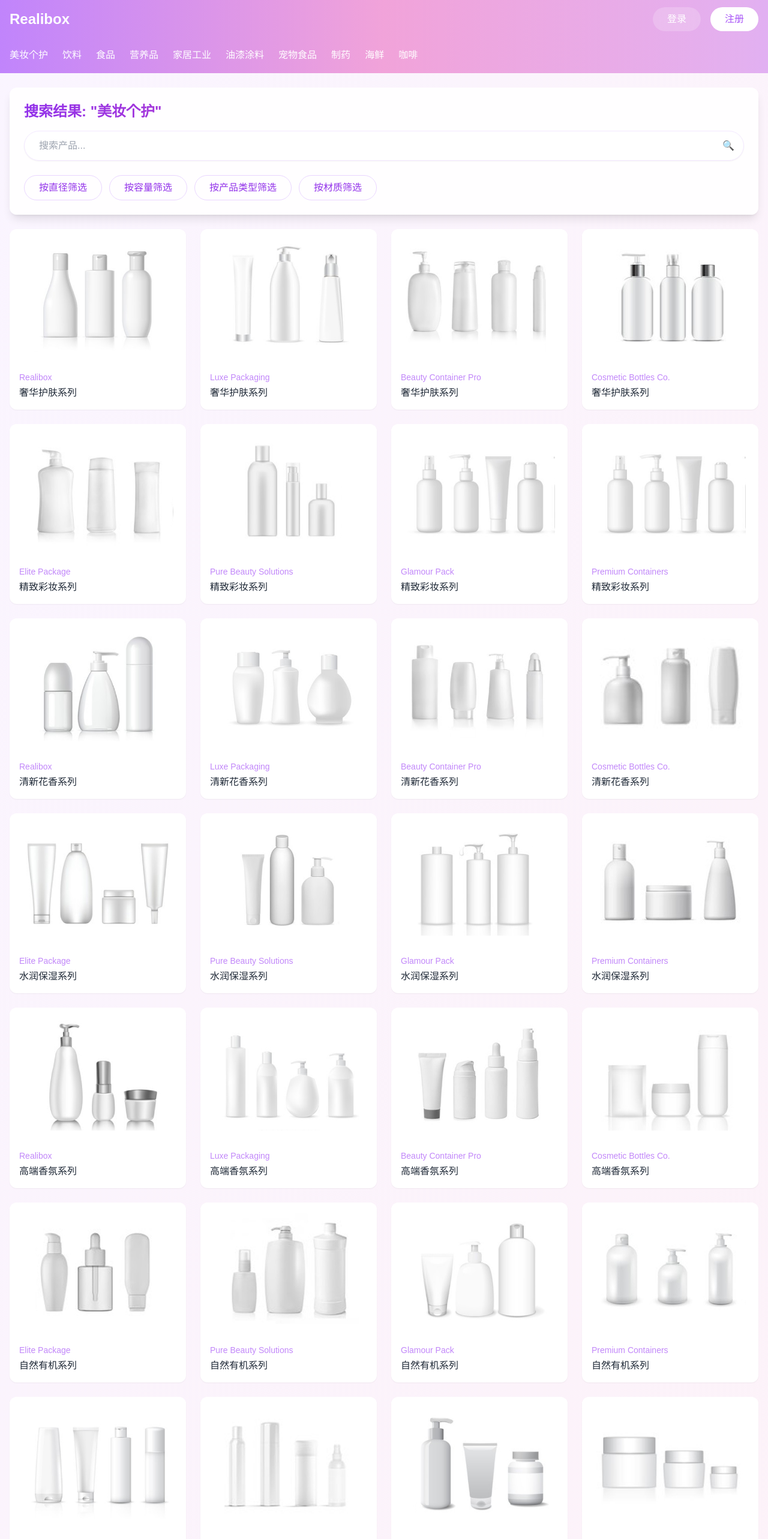
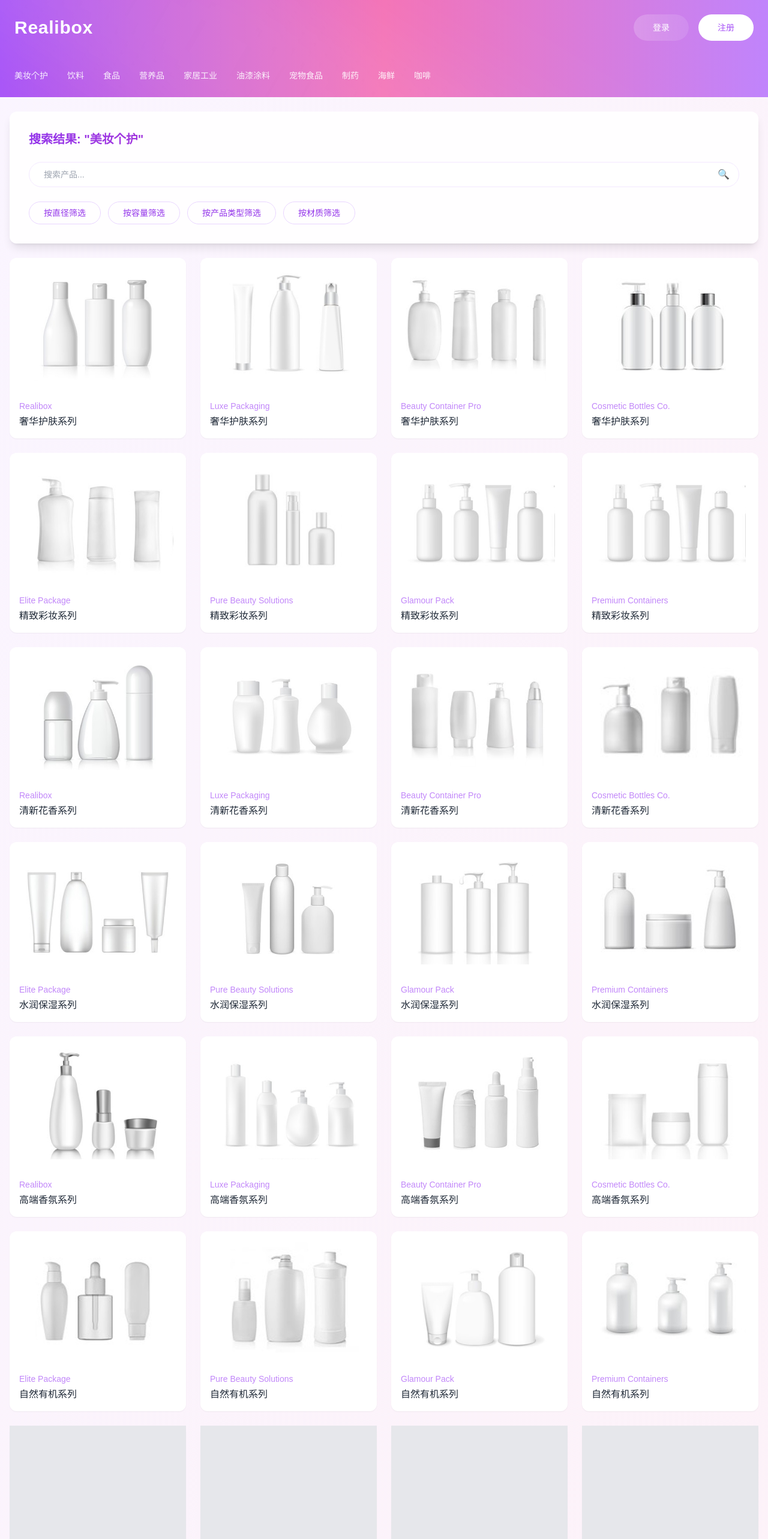
Before and after one commit to leoleelxh/realishot-websit-demo, a Next.js app: page / in a window 1280 px wide. Shown: the top 2566 px of the page at 60% size. Built offline with nearby package versions, Linux system fonts and the light colour scheme.

Commit message:
优化样式

```diff
--- a/src/app/page.tsx
+++ b/src/app/page.tsx
@@ -1,25 +1,82 @@
 'use client';
 
-import { useState, useEffect, useCallback } from 'react';
+import { useState, useCallback, useEffect } from 'react';
 import { products } from '@/data/products';
 import Navbar from '@/components/Navbar';
 import SearchFilter from '@/components/SearchFilter';
 import ProductCard from '@/components/ProductCard';
 import ProductModal from '@/components/ProductModal';
+import ProductSkeleton from '@/components/ProductSkeleton';
+import BackToTop from '@/components/BackToTop';
 import { Product } from '@/types/product';
+
+const ITEMS_PER_PAGE = 12; // 每页显示的产品数量
 
 export default function Home() {
   const [selectedProduct, setSelectedProduct] = useState<Product | null>(null);
   const [searchTerm, setSearchTerm] = useState('');
-  const [displayedProducts, setDisplayedProducts] = useState(products);
-  const [activeFilter, setActiveFilter] = useState('');
+  const [displayedProducts, setDisplayedProducts] = useState<Product[]>([]);
+  const [filters, setFilters] = useState<{[key: string]: string}>({});
+  const [page, setPage] = useState(1);
+  const [loading, setLoading] = useState(false);
+  const [hasMore, setHasMore] = useState(true);
 
-  // 使用 useEffect 来处理客户端的筛选逻辑
-  const handleFilter = useCallback((filter: string) => {
-    setActiveFilter(filter);
-    // 使用固定的筛选逻辑而不是随机
-    const filteredProducts = products.filter((_, index) => index % 2 === 0);
-    setDisplayedProducts(filteredProducts);
+  // 初始加载
+  useEffect(() => {
+    setDisplayedProducts(products.slice(0, 12));
+    setHasMore(products.length > 12);
+  }, []);
+
+  // 无限加载处理
+  const loadMore = useCallback(() => {
+    if (loading || !hasMore) return;
+
+    setLoading(true);
+    // 模拟API请求延迟
+    setTimeout(() => {
+      const start = page * 12;
+      const end = start + 12;
+
+      // 如果还有真实产品,就加载真实产品
+      if (start < products.length) {
+        const nextProducts = products.slice(start, Math.min(end, products.length));
+        setDisplayedProducts(prev => [...prev, ...nextProducts]);
+      }
+
+      setPage(prev => prev + 1);
+      setHasMore(products.length > (page + 1) * 12);
+      setLoading(false);
+    }, 800);
+  }, [page, loading, hasMore]);
+
+  // 监听滚动
+  useEffect(() => {
+    const handleScroll = () => {
+      if (window.innerHeight + window.scrollY >= document.documentElement.scrollHeight - 100) {
+        loadMore();
+      }
+    };
+
+    window.addEventListener('scroll', handleScroll);
+    return () => window.removeEventListener('scroll', handleScroll);
+  }, [loadMore]);
+
+  // 筛选处理
+  const handleFilter = useCallback((type: string, value: string | null) => {
+    setFilters(prev => {
+      const newFilters = { ...prev };
+      if (value === null) {
+        delete newFilters[type];
+      } else {
+        newFilters[type] = value;
+      }
+      return newFilters;
+    });
+
+    // 重置分页和产品显示
+    setPage(1);
+    setDisplayedProducts(products.slice(0, 12));
+    setHasMore(products.length > 12);
   }, []);
 
   return (
@@ -27,23 +84,29 @@ export default function Home() {
       <Navbar />
 
       <div className="max-w-7xl mx-auto px-4 py-6">
-        <div className="relative z-50"> {/* 提高搜索筛选区域的层级 */}
+        <div className="relative z-50">
           <SearchFilter
             searchTerm={searchTerm}
             onSearchChange={setSearchTerm}
             onFilterChange={handleFilter}
+            activeFilters={filters}
           />
         </div>
 
-        <main className="mt-6 relative z-10"> {/* 降低产品列表的层级 */}
-          <div className="grid grid-cols-1 md:grid-cols-3 lg:grid-cols-4 gap-6
-                        animate-fadeIn">
+        <main className="mt-6 relative z-10">
+          <div className="grid grid-cols-1 md:grid-cols-3 lg:grid-cols-4 gap-6">
+            {/* 真实产品 */}
             {displayedProducts.map((product) => (
               <ProductCard
                 key={product.id}
                 product={product}
                 onClick={setSelectedProduct}
               />
+            ))}
+
+            {/* 永远显示的骨架图 */}
+            {[...Array(12)].map((_, i) => (
+              <ProductSkeleton key={`skeleton-${page}-${i}`} />
             ))}
           </div>
         </main>
@@ -54,6 +117,8 @@ export default function Home() {
         isOpen={!!selectedProduct}
         onClose={() => setSelectedProduct(null)}
       />
+
+      <BackToTop />
     </div>
   );
 }
--- /dev/null
+++ b/src/components/BackToTop.tsx
@@ -0,0 +1,42 @@
+'use client';
+
+import { useState, useEffect } from 'react';
+
+export default function BackToTop() {
+  const [isVisible, setIsVisible] = useState(false);
+
+  useEffect(() => {
+    const toggleVisibility = () => {
+      if (window.pageYOffset > 300) {
+        setIsVisible(true);
+      } else {
+        setIsVisible(false);
+      }
+    };
+
+    window.addEventListener('scroll', toggleVisibility);
+    return () => window.removeEventListener('scroll', toggleVisibility);
+  }, []);
+
+  const scrollToTop = () => {
+    window.scrollTo({
+      top: 0,
+      behavior: 'smooth',
+    });
+  };
+
+  return (
+    <button
+      className={`fixed bottom-8 right-8 bg-gradient-to-r from-purple-500 to-pink-500
+                text-white rounded-full p-3 shadow-lg transition-all duration-300
+                hover:shadow-xl hover:-translate-y-1 transform-gpu
+                ${isVisible ? 'opacity-100 translate-y-0' : 'opacity-0 translate-y-4'}`}
+      onClick={scrollToTop}
+      style={{ zIndex: 99 }}
+    >
+      <svg className="w-6 h-6" fill="none" stroke="currentColor" viewBox="0 0 24 24">
+        <path strokeLinecap="round" strokeLinejoin="round" strokeWidth={2} d="M5 10l7-7m0 0l7 7m-7-7v18" />
+      </svg>
+    </button>
+  );
+}
--- a/src/components/Navbar.tsx
+++ b/src/components/Navbar.tsx
@@ -15,46 +15,48 @@ const categories = [
 
 export default function Navbar() {
   return (
-    <nav className="relative overflow-hidden">
-      {/* 添加动态背景效果 */}
-      <div className="absolute inset-0 bg-gradient-to-r from-purple-400 via-pink-300 to-purple-300">
-        <div className="absolute inset-0 opacity-30">
-          <div className="absolute inset-0 animate-gradient-x bg-[length:200%_100%] bg-gradient-to-r from-purple-400 via-pink-300 to-purple-400"></div>
+    <nav className="relative overflow-hidden bg-gradient-to-r from-purple-500 via-pink-400 to-purple-400">
+      {/* 动态渐变叠加层 */}
+      <div className="absolute inset-0">
+        <div className="absolute inset-0 opacity-50">
+          <div className="absolute inset-[-50%] rotate-[30deg]
+                        bg-gradient-to-r from-purple-400/0 via-white/20 to-pink-300/0
+                        blur-3xl animate-gradient-move"></div>
         </div>
       </div>
 
+      {/* 内容区域 */}
       <div className="relative max-w-7xl mx-auto">
-        <div className="flex justify-between items-center px-4 py-3">
-          <div className="text-2xl font-bold text-white">Realibox</div>
+        <div className="flex justify-between items-center px-6 py-6">
+          <div className="text-3xl font-bold text-white tracking-wide">Realibox</div>
           <div className="flex gap-4">
             <Link
               href="/login"
-              className="group relative px-6 py-2 overflow-hidden rounded-full transition-all duration-300"
+              className="group relative px-8 py-2.5 overflow-hidden rounded-full transition-all duration-300"
             >
-              {/* 动态背景效果 */}
-              <div className="absolute inset-0 bg-white bg-opacity-20 backdrop-blur-lg transition-all duration-500 group-hover:bg-opacity-30"></div>
-              <div className="absolute inset-0 opacity-0 group-hover:opacity-100 transition-opacity duration-500 bg-gradient-to-r from-purple-400/30 to-pink-400/30"></div>
-              <span className="relative text-white">登录</span>
+              <div className="absolute inset-0 bg-gradient-to-r from-white/20 to-white/10 backdrop-blur-lg
+                            transition-all duration-500 group-hover:from-white/30 group-hover:to-white/20"></div>
+              <span className="relative text-sm text-white">登录</span>
             </Link>
             <Link
               href="/register"
-              className="group relative px-6 py-2 overflow-hidden rounded-full transition-all duration-300"
+              className="group relative px-8 py-2.5 overflow-hidden rounded-full transition-all duration-300"
             >
-              {/* 动态背景效果 */}
               <div className="absolute inset-0 bg-white transition-all duration-500"></div>
-              <div className="absolute inset-0 opacity-0 group-hover:opacity-100 transition-opacity duration-500 bg-gradient-to-r from-purple-100 to-pink-100"></div>
-              <span className="relative text-purple-500">注册</span>
+              <div className="absolute inset-0 opacity-0 group-hover:opacity-100
+                            transition-opacity duration-500 bg-gradient-to-r from-purple-100 to-pink-100"></div>
+              <span className="relative text-sm text-purple-500">注册</span>
             </Link>
           </div>
         </div>
-        {/* 类别导航 */}
-        <div className="px-4 py-2 overflow-x-auto">
-          <div className="flex space-x-6">
+
+        <div className="px-6 py-4 overflow-x-auto">
+          <div className="flex space-x-8">
             {categories.map((category) => (
               <Link
                 key={category}
                 href={`/category/${category}`}
-                className="whitespace-nowrap text-white hover:text-purple-100 py-2
+                className="text-sm whitespace-nowrap text-white/90 hover:text-white py-2
                           border-b-2 border-transparent hover:border-white
                           transition-all duration-300"
               >
--- a/src/components/ProductCard.tsx
+++ b/src/components/ProductCard.tsx
@@ -15,8 +15,6 @@ export default function ProductCard({ product, onClick }: ProductCardProps) {
       onClick={() => onClick(product)}
     >
       <div className="relative aspect-[4/3] bg-white">
-        <div className="absolute inset-0 bg-gradient-to-br from-purple-100/30 via-transparent to-pink-100/30
-                      opacity-0 group-hover:opacity-100 transition-opacity duration-300" />
         <Image
           src={product.image}
           alt={`${product.manufacturer} ${product.series}`}
--- /dev/null
+++ b/src/components/ProductSkeleton.tsx
@@ -0,0 +1,11 @@
+export default function ProductSkeleton() {
+  return (
+    <div className="bg-white rounded-xl shadow-sm animate-pulse">
+      <div className="relative aspect-[4/3] bg-gray-200"></div>
+      <div className="p-4">
+        <div className="h-3 bg-gray-200 rounded w-1/2 mb-2"></div>
+        <div className="h-4 bg-gray-200 rounded w-3/4"></div>
+      </div>
+    </div>
+  );
+}
--- a/src/components/SearchFilter.tsx
+++ b/src/components/SearchFilter.tsx
@@ -29,17 +29,22 @@ const filterOptions: FilterOption[] = [
 interface SearchFilterProps {
   searchTerm: string;
   onSearchChange: (value: string) => void;
-  onFilterChange: (filter: string) => void;
+  onFilterChange: (type: string, value: string | null) => void;
+  activeFilters: {[key: string]: string};
 }
 
-export default function SearchFilter({ searchTerm, onSearchChange, onFilterChange }: SearchFilterProps) {
-  const [activeFilter, setActiveFilter] = useState<string | null>(null);
+export default function SearchFilter({
+  searchTerm,
+  onSearchChange,
+  onFilterChange,
+  activeFilters
+}: SearchFilterProps) {
   const [showOptions, setShowOptions] = useState<string | null>(null);
 
   return (
-    <div className="bg-white bg-opacity-90 backdrop-blur-lg p-6 rounded-xl shadow-lg">
+    <div className="bg-white/90 backdrop-blur-lg p-8 rounded-xl shadow-lg">
       <div className="max-w-7xl mx-auto">
-        <h1 className="text-2xl font-bold mb-4 bg-gradient-to-r from-purple-600 to-pink-500
+        <h1 className="text-xl font-bold mb-6 bg-gradient-to-r from-purple-600 to-pink-500
                       text-transparent bg-clip-text">
           搜索结果: "美妆个护"
         </h1>
@@ -52,10 +57,9 @@ export default function SearchFilter({ searchTerm, onSearchChange, onFilterChang
                 value={searchTerm}
                 onChange={(e) => onSearchChange(e.target.value)}
                 placeholder="搜索产品..."
-                className="w-full px-6 py-3 border border-purple-100 rounded-full
+                className="w-full px-6 py-2.5 text-sm border border-purple-100 rounded-full
                           focus:ring-2 focus:ring-purple-200 focus:border-purple-300
-                          outline-none transition-all duration-300
-                          shadow-sm hover:shadow-md"
+                          outline-none transition-all duration-300"
               />
               <button className="absolute right-4 top-1/2 -translate-y-1/2
                                 text-purple-400 hover:text-purple-600">
@@ -69,18 +73,29 @@ export default function SearchFilter({ searchTerm, onSearchChange, onFilterChang
           {filterOptions.map((filter) => (
             <div key={filter.type} className="relative">
               <button
-                className={`relative px-6 py-2 border rounded-full transition-all duration-300 overflow-hidden
-                            ${showOptions === filter.type
-                              ? 'bg-purple-500 text-white border-purple-500'
+                className={`relative px-6 py-2 text-sm border rounded-full transition-all duration-300 overflow-hidden
+                            ${activeFilters[filter.type]
+                              ? 'border-transparent'
                               : 'border-purple-200 text-purple-600 hover:border-purple-300'}`}
                 onClick={() => {
-                  setShowOptions(showOptions === filter.type ? null : filter.type);
+                  if (activeFilters[filter.type]) {
+                    onFilterChange(filter.type, null);
+                    setShowOptions(null);
+                  } else {
+                    setShowOptions(showOptions === filter.type ? null : filter.type);
+                  }
                 }}
               >
-                <div className={`absolute inset-0 bg-gradient-to-r from-purple-400 to-pink-400 opacity-0
-                                transition-opacity duration-300 ${showOptions === filter.type ? 'opacity-100' : 'group-hover:opacity-10'}`}
+                <div className={`absolute inset-0 bg-gradient-to-r from-purple-500 to-pink-500 opacity-0
+                                transition-opacity duration-300
+                                ${activeFilters[filter.type] ? 'opacity-100' : 'group-hover:opacity-10'}`}
                 />
-                <span className="relative">{filter.type}</span>
+                <span className={`relative ${activeFilters[filter.type] ? 'text-white' : ''}`}>
+                  {filter.type}
+                  {activeFilters[filter.type] && (
+                    <span className="ml-2">: {activeFilters[filter.type]}</span>
+                  )}
+                </span>
               </button>
 
               {/* 下拉选项 */}
@@ -94,11 +109,10 @@ export default function SearchFilter({ searchTerm, onSearchChange, onFilterChang
                         <button
                           key={option}
                           className={`w-full text-left px-4 py-2 hover:bg-gradient-to-r hover:from-purple-50 hover:to-pink-50 text-sm
-                                    ${activeFilter === option ? 'text-purple-600 font-medium' : 'text-gray-600'}
+                                    ${activeFilters[filter.type] === option ? 'text-purple-600 font-medium' : 'text-gray-600'}
                                     transition-colors duration-300`}
                           onClick={() => {
-                            setActiveFilter(option);
-                            onFilterChange(option);
+                            onFilterChange(filter.type, option);
                             setShowOptions(null);
                           }}
                         >
```
Also changed, not shown: src/components/ProductModal.tsx (+9 -5 lines), tailwind.config.ts (+15 -0 lines).
